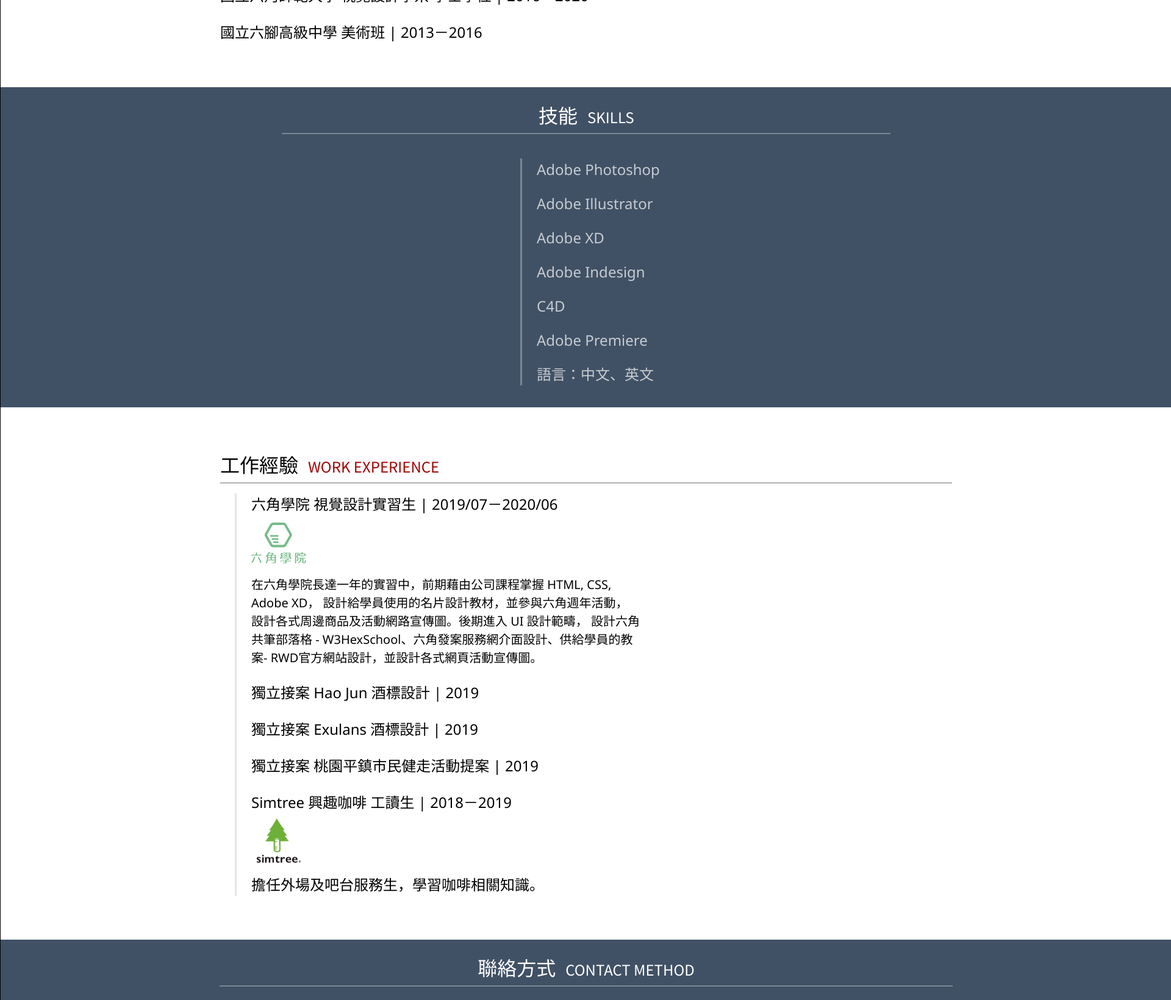
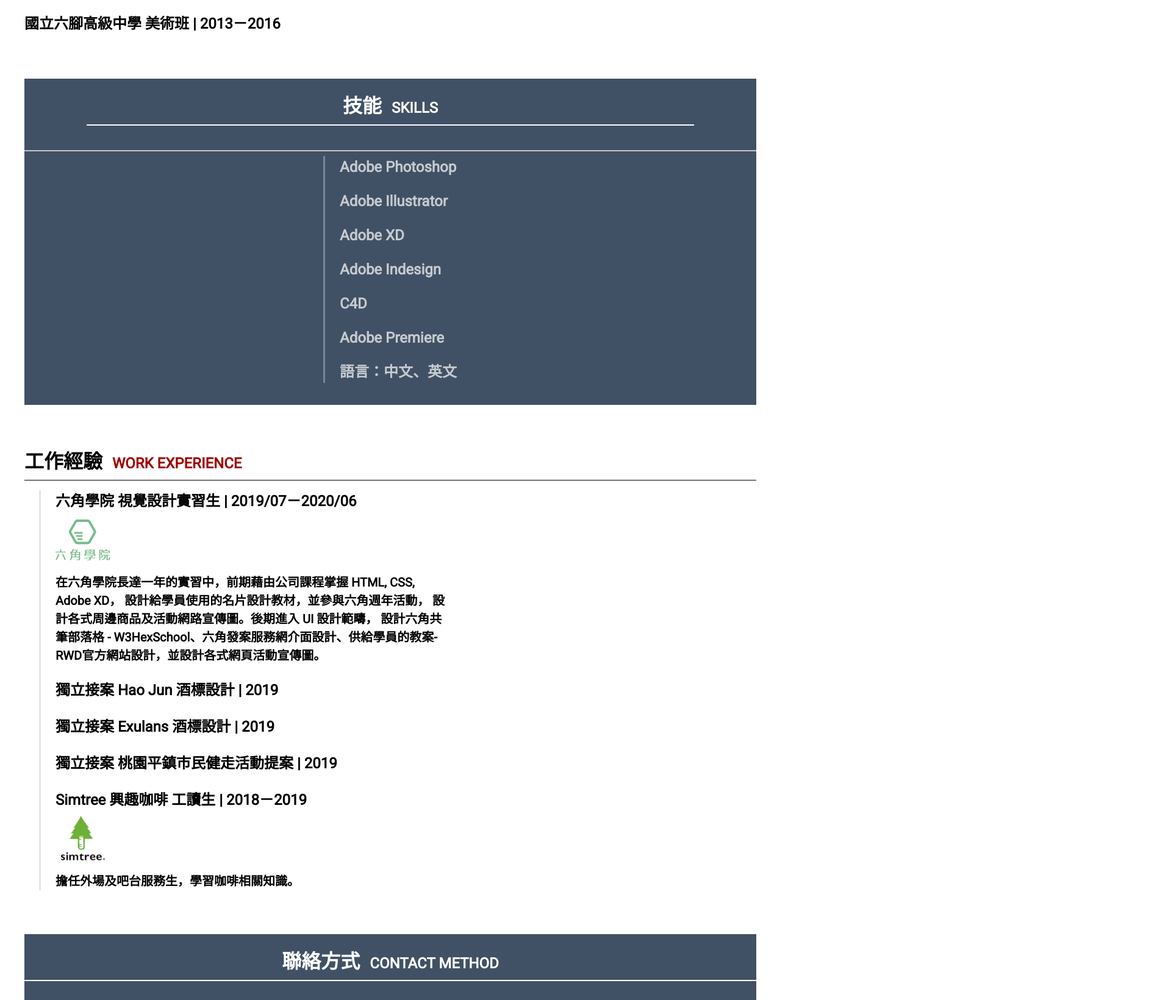
Before and after one commit to AllenLiou-java/Mission1, a plain HTML site: page index.html in a window 1280 px wide. Shown: the part 1160-2800 px from the top of the page at 61% size, 1920 px wide, since content can reach past the window. Drawn offline with Linux system fonts and the light colour scheme.

Commit message:
助教建議修改版本

```diff
--- a/index.html
+++ b/index.html
@@ -5,11 +5,13 @@
     <meta http-equiv="X-UA-Compatible" content="IE=edge">
     <meta name="viewport" content="width=device-width, initial-scale=1.0">
     <title>Document</title>
+    <!-- 第三方套件載入在前 -->
+    <link href="https://fonts.googleapis.com/css2?family=Noto+Sans&family=Noto+Sans+TC&family=Roboto&display=swap" rel="stylesheet">
     <link rel="stylesheet" href="./style.css">
     <link rel="preconnect" href="https://fonts.gstatic.com">
     <link rel="preconnect" href="https://fonts.gstatic.com">
     <link rel="preconnect" href="https://fonts.gstatic.com">
-    <link href="https://fonts.googleapis.com/css2?family=Noto+Sans&family=Noto+Sans+TC&family=Roboto&display=swap" rel="stylesheet">
+
 
 </head>
 <body>
@@ -18,21 +20,18 @@
             <div class="name">
                 <h1>Joanne<br>Chen</h1>
             </div>
-            <hr class="line">
             <div class="myphoto">
                 <img src="./img/photo-1536180931879-fd2d652efddc@2x.png" alt="">
             </div>
             <div class="profile">
-                <p class="title">個人資料<span class="subtitle">PROFILE</span></p>
-                <hr class="subLine">
+                <h2 class="title">個人資料<span class="subtitle">PROFILE</span></h2>
                 <ul>
                     <li>陳久安 Joanne Chen<br> 1997-<br> 應屆畢業生／接案設計師／UI 設計實習生</li>
                     <li>UI 設計修行中／立志當斜槓青年<br> 獨立接案，內容涵蓋：<br> 品牌規劃、視覺設計、編輯設計、標準字、物件及印刷品設計等。</li>
                 </ul>
             </div>
             <div class="education">
-                <p class="title">學歷<span class="subtitle">EDUCATION</span></p>
-                <hr class="subLine">
+                <h2 class="title">學歷<span class="subtitle">EDUCATION</span></h2>
                 <ul>
                     <li>國立六角師範大學 視覺設計學系 學士學位 | 2016－2020</li>
                     <li>國立六腳高級中學 美術班 | 2013－2016</li>
@@ -57,12 +56,10 @@
         </div>
 
         <div class="workExp">
-            <p class="title">工作經驗<span class="subtitle">WORK EXPERIENCE</span></p>
-            <hr class="subLine">
+            <h2 class="title">工作經驗<span class="subtitle">WORK EXPERIENCE</span></h2>
             <div class="expList">
                 <ul>
-                    <li>六角學院 視覺設計實習生 | 2019/07－2020/06
-                        <br>
+                    <li><h3>六角學院 視覺設計實習生 | 2019/07－2020/06</h3>
                         <img src="./img/Group 7.svg" alt="">
                         <p class="desc">在六角學院長達一年的實習中，前期藉由公司課程掌握 HTML, CSS, Adobe XD，
                             設計給學員使用的名片設計教材，並參與六角週年活動，
@@ -71,38 +68,34 @@
                             RWD官方網站設計，並設計各式網頁活動宣傳圖。
                         </p>
                     </li>
-                    <li>獨立接案 Hao Jun 酒標設計 | 2019</li>
-                    <li>獨立接案 Exulans 酒標設計 | 2019</li>
-                    <li>獨立接案 桃園平鎮市民健走活動提案 | 2019</li>
+                    <li><h3>獨立接案 Hao Jun 酒標設計 | 2019</h3></li>
+                    <li><h3>獨立接案 Exulans 酒標設計 | 2019</h3></li>
+                    <li><h3>獨立接案 桃園平鎮市民健走活動提案 | 2019</h3></li>
                     <li>
-                        Simtree 興趣咖啡 工讀生 | 2018－2019<br>
+                        <h3>Simtree 興趣咖啡 工讀生 | 2018－2019</h3>
                         <img src="./img/Group 8.png" alt="">
-                        <p>擔任外場及吧台服務生，學習咖啡相關知識。</p>
+                        <p class="desc">擔任外場及吧台服務生，學習咖啡相關知識。</p>
                     </li>
                 </ul>
             </div>
         </div>
 
-        <div class="contact">
-            <p class="title">聯絡方式<span class="subtitle">CONTACT METHOD</span></p>
-            <hr class="subLine">
+        <footer class="contact">
+            <h2 class="title">聯絡方式<span class="subtitle">CONTACT METHOD</span></h2>
             <ul>
-                <li>Mail：xxxd@hexschool.com</li>
-                <li>Phone：0910123456</li>
+                <li class="info-link">Mail：<a href="mailto:xxxd@hexschool.com">xxxd@hexschool.com</a></li>
+                <li class="info-link">Phone：<a href="tel:+0910123456">0910123456</a></li>
                 <li>Kaohsiung, Taiwan</li>
-                <li>作品連結：https://www.behance.net/xxxdddddd</li>
+                <li class="info-link">作品連結：<a href="https://www.behance.net/xxxdddddd">https://www.behance.net/xxxdddddd</a></li>
                 <li>
-                    <div class="logos">
-                        <img src="./img/facebook.svg" alt="">
-                        <img src="./img/instagram-alt.svg" alt="">
-                        <img src="./img/line.svg" alt="">
-                    </div>
+                    <ul class="icons">
+                        <li><a href="https://www.facebook.com/" target="_blank"><img src="./img/facebook.svg" alt=""></a></li>
+                        <li><a href="https://www.instagram.com/" target="_blank"><img src="./img/instagram-alt.svg" alt=""></a></li>
+                        <li><a href="https://line.me/zh-hant/" target="_blank"><img src="./img/line.svg" alt=""></a></li>
+                    </ul>
                 </li>
             </ul>
-        </div>
-
-
+        </footer>
     </div>
-
 </body>
 </html>
--- a/style.css
+++ b/style.css
@@ -49,13 +49,9 @@ table {
 
 /* 內容樣式 */
 
-/* font-family: 'Noto Sans', sans-serif;
-font-family: 'Noto Sans TC', sans-serif;
-font-family: 'Roboto', sans-serif; */
-
 body,html{
-	font-family: 'Noto Sans';
-	font-weight: normal;
+	font-family: 'Roboto','Noto Sans';
+	font-weight: bold;
 }
 
 p,li{
@@ -64,27 +60,25 @@ p,li{
 }
 
 .page{
-	width: 1920px;
-    height: 3017px;
+	width: 1200px;
 	padding-top: 47px;
 	padding-bottom: 0px;
-	border: 1px solid #000;
+	margin: 0 auto;
 	/* background-color: yellow; */
-}
-
-.page .intro, .page .workExp{
-    padding-left: 360px;
-	padding-right: 360px;
-
 }
 
 
 /*-------------------------- 自介區塊 --------------------------*/
 
+.intro .name{
+	border-bottom: 1px solid #000;
+	width: 1200px;
+	padding-bottom: 17px;
+}
+
 .intro .name h1{
 	font-size: 80px;
 	line-height: 94px;
-	font-family: 'Roboto','Regular';
 }
 
 .intro .myphoto img{
@@ -94,43 +88,30 @@ p,li{
 	margin-bottom: 48px;
 }
 
-.intro .line{
-	border: 2px solid #000;
-	background-color: #000;
-	margin-top: 17px;
-}
-
-
 /*-------------------------- 自介區塊 - 開頭 --------------------------*/
 .title{
 	font-size: 32px;
 	line-height: 43px;
-	font-family: 'Noto Sans TC', 'Noto Sans';
+	border-bottom: 1px solid #000;
+	padding-bottom: 8px;
+	margin-bottom: 16px;
 }
 
 .subtitle{
 	font-size: 24px;
-	font-family: 'Noto Sans TC', 'Noto Sans';
 	line-height: 28px;
 	margin-left: 16px;
 }
 
 .intro .title, .workExp .title{
 	color: #000;
-	margin-bottom: 8px;
+	width: 1200px;
 }
 
 .intro .subtitle, .workExp .subtitle{
 	color: #A00404;
 }
 
-.intro .subLine, .workExp .subLine{
-	border: 1px solid #000;
-	background-color: #000;
-	margin-top: 8px;
-	margin-bottom: 16px;
-	opacity: 0.3;
-}
 
 .intro li, .workExp li{
 	margin-bottom: 24px;
@@ -143,7 +124,7 @@ p,li{
 
 /*-------------------------- 技能區塊 --------------------------*/
 
-.page .skill, .page .contact{
+.skill, .contact{
 	/* text-align: center; */
 	background-color: #415165;
 	margin-top: 72px;
@@ -152,23 +133,26 @@ p,li{
 }
 
 .skill{
+	width: 100%;
 	padding-top: 24px;
 	padding-bottom: 16px;
-	position: relative;
 }
 
-.skill .subLine{
+.skill .title{
 	width: 996px;
-	margin-top: 8px;
+	padding-bottom: 8px;
 	margin-bottom: 40px;
-	border: 1px solid #fff;
-	opacity: 0.3;
+	border-bottom: 2px solid #fff;
+	margin-left: auto;
+	margin-right: auto;
+	text-align: center;
 }
 
+
 .skillList{
-	position: relative;
-	left: 852px;
+	width: 192px;
 	padding-left: 24px;
+	margin-left: calc(50% - 110px);
 	border-left: 3px solid rgba(255,255,255,0.3);
 }
 
@@ -177,9 +161,6 @@ p,li{
 	color: rgba(255, 255, 255, 0.7);
 }
 
-.skill .title{
-	padding-left: 882px;
-}
 
 /*-------------------------- 工作經驗 --------------------------*/
 .workExp{
@@ -191,10 +172,13 @@ p,li{
 	border-left: 3px solid rgba(0,0,0,0.1);
 }
 
+.desc{
+	font-size: 20px;
+	line-height: 30px;
+}
+
 .expList .desc{
 	width: 642px;
-	font-size: 20px;
-	line-height: 30px;
 }
 
 
@@ -203,8 +187,20 @@ p,li{
 
 .contact{
 	text-align: center;
+	width: 100%;
 	padding-top: 24px;
-	font-family: 'Roboto';
+	padding-bottom: 20px;
+	margin-bottom: 0;
+}
+
+.contact .title{
+	width: 1200px;
+	padding-bottom: 8px;
+	margin-bottom: 32px;
+	border-bottom: 2px solid #fff;
+	margin-left: auto;
+	margin-right: auto;
+	text-align: center;
 }
 
 .contact li{
@@ -213,15 +209,23 @@ p,li{
 	color: rgba(255, 255, 255, 0.7);
 }
 
-.contact .subLine{
-	width: 1200px;
-	margin-top: 8px;
-	margin-bottom: 32px;
-	border: 1px solid #fff;
-	opacity: 0.3;
+
+.info-link a{
+	text-decoration: none;
+	color: white;
 }
 
-.contact .logos img{
+.info-link a:hover{
+	color: blue;
+}
+
+.icons{
+	display: flex;
+	justify-content: center;
+}
+
+.icons li{
+	text-align: center;
 	margin-right: 24px;
-	margin-bottom: 26px;
+	margin-bottom: 0px;
 }
```
